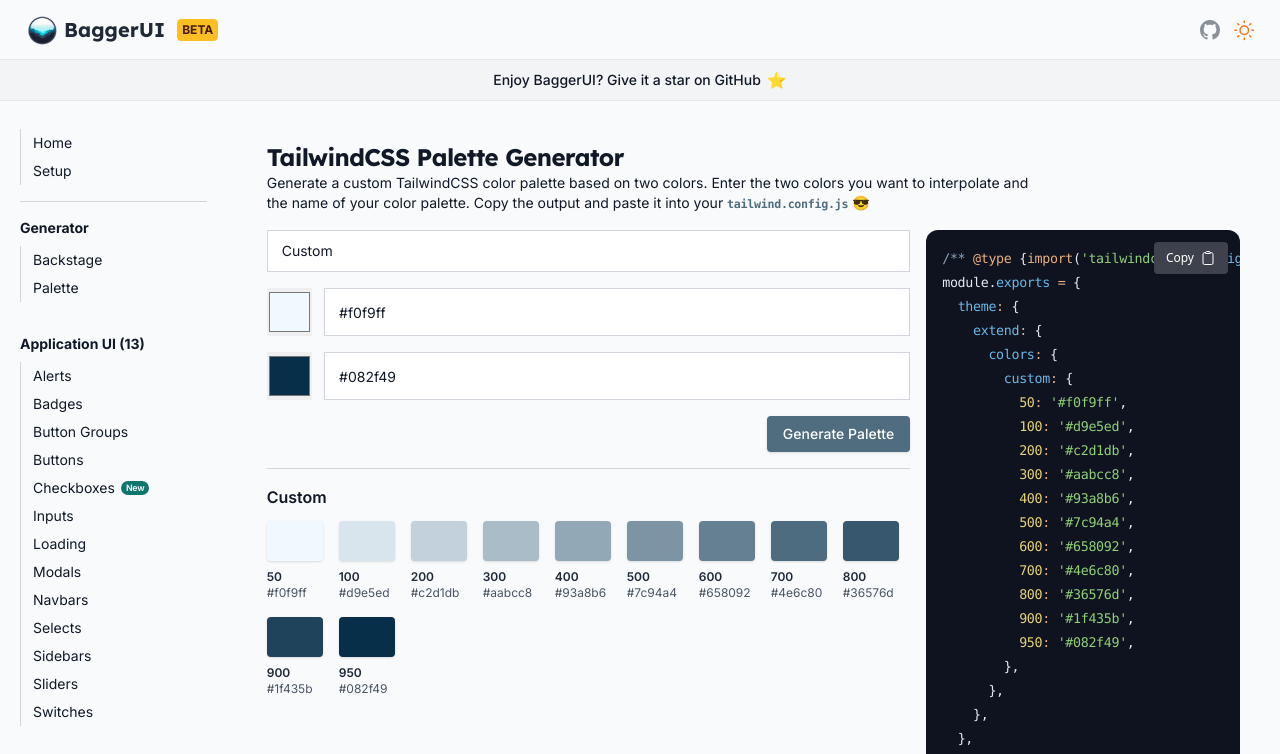
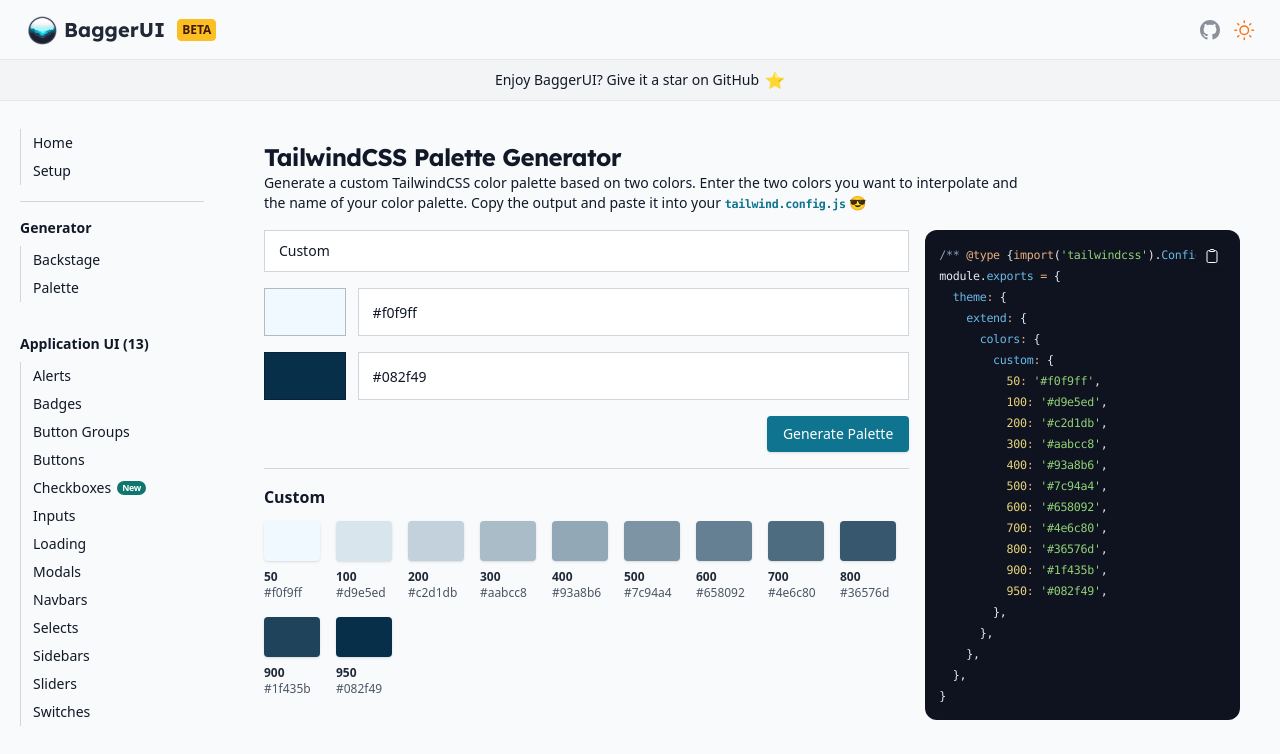
Before and after one commit to kiko-g/bagger-ui, a Next.js app: page /generator/palette in a window 1280 px wide. Shown: the top 754 px of the page. Built offline with nearby package versions, Linux system fonts and the light colour scheme.

Commit message:
add color picker to tailwind palette

```diff
--- a/src/app/generator/palette/page.tsx
+++ b/src/app/generator/palette/page.tsx
@@ -12,6 +12,7 @@
   writeTailwindPalette,
 } from '@/utils/colors'
 import { CodeShowcaseDirect } from '@/components/CodeShowcaseDirect'
+import { ColorPicker } from '@/components/common/ColorPicker'
 
 const lexend = Lexend({ subsets: ['latin'] })
 
@@ -22,8 +23,8 @@
 }
 
 export default function Generator() {
-  const [firstColor, setFirstColor] = useState<ColorHex | ''>('')
-  const [secondColor, setSecondColor] = useState<ColorHex | ''>('')
+  const [firstColor, setFirstColor] = useState<string | ''>('')
+  const [secondColor, setSecondColor] = useState<string | ''>('')
   const [tailwindPalette, setTailwindPalette] = useState<TailwindPalette>({
     name: '',
     combos: [],
@@ -39,11 +40,11 @@
 
   function generateTailwindPalette() {
     if (!firstColor || !secondColor) return
-    if (!isValidHex(firstColor) || !isValidHex(secondColor)) return
+    if (!isValidHex(firstColor as ColorHex) || !isValidHex(secondColor as ColorHex)) return
 
     setLoading(true)
 
-    const tailwindCombos = interpolateTailwindPalette(firstColor, secondColor)
+    const tailwindCombos = interpolateTailwindPalette(firstColor as ColorHex, secondColor as ColorHex)
     const tailwindConfig = writeTailwindPalette(tailwindPalette.name || 'custom', tailwindCombos)
     setTailwindPalette({
       ...tailwindPalette,
@@ -61,8 +62,8 @@
       name: 'Custom' as string,
     }
 
-    setFirstColor(trial.firstColor)
-    setSecondColor(trial.secondColor)
+    setFirstColor(trial.firstColor as string)
+    setSecondColor(trial.secondColor as string)
 
     const tailwindCombos = interpolateTailwindPalette(trial.firstColor, trial.secondColor)
     const tailwindConfig = writeTailwindPalette(trial.name, tailwindCombos)
@@ -114,7 +115,7 @@
           </p>
 
           {isLoading ? (
-            <Loading />
+            <PaletteSkeleton />
           ) : (
             <section className="mt-4 grid grid-cols-1 gap-4 lg:grid-cols-3">
               {/* Color Pickers */}
@@ -137,12 +138,7 @@
 
                 {/* First Color Picker */}
                 <div className="flex w-full items-center gap-3">
-                  <input
-                    type="color"
-                    value={firstColor}
-                    onChange={(e) => setFirstColor(e.target.value as ColorHex)}
-                    className="h-12 cursor-pointer transition hover:opacity-80"
-                  />
+                  <ColorPicker onChange={(c) => setFirstColor(c as string)} value={firstColor as string} />
                   <input
                     type="text"
                     id="firstColor"
@@ -156,12 +152,7 @@
 
                 {/* Second Color Picker */}
                 <div className="flex w-full items-center gap-3">
-                  <input
-                    type="color"
-                    value={secondColor}
-                    onChange={(e) => setSecondColor(e.target.value as ColorHex)}
-                    className="h-12 cursor-pointer transition hover:opacity-80"
-                  />
+                  <ColorPicker onChange={(c) => setSecondColor(c as string)} value={secondColor as string} />
                   <input
                     type="text"
                     id="secondColor"
@@ -249,7 +240,10 @@
                   <CodeShowcaseDirect
                     language="js"
                     code={tailwindPalette.config.trim()}
-                    options={{ maxHeight: '600px' }}
+                    options={{
+                      maxHeight: '100%',
+                      fontSize: '14px',
+                    }}
                   ></CodeShowcaseDirect>
                 </div>
               )}
@@ -261,7 +255,7 @@
   )
 }
 
-function Loading() {
+function PaletteSkeleton() {
   return (
     <div className="mt-4 grid h-full grid-cols-1 gap-4 lg:grid-cols-3">
       <div className="col-span-1 flex flex-col items-end gap-4 lg:col-span-2">
@@ -270,9 +264,9 @@
         <div className="h-12 w-full animate-pulse rounded bg-gray-300 dark:bg-black/40"></div>
         <div className="mt-1 h-10 w-32 animate-pulse rounded bg-gray-300 dark:bg-black/40"></div>
 
-        <div className="flex flex-wrap items-center gap-2">
-          {Array.from({ length: 18 }).map((_, index) => (
-            <div key={index} className="h-10 w-14 animate-pulse rounded bg-gray-300 dark:bg-black/40"></div>
+        <div className="grid w-full grid-cols-10 gap-2">
+          {Array.from({ length: 10 }).map((_, index) => (
+            <div key={index} className="h-10 w-full animate-pulse rounded bg-gray-300 dark:bg-black/40"></div>
           ))}
         </div>
       </div>
--- a/src/app/layout.tsx
+++ b/src/app/layout.tsx
@@ -66,16 +66,14 @@
   children: React.ReactNode
 }>) {
   return (
-    <>
     <html lang="en" suppressHydrationWarning>
       <head />
-        <body className={clsx('bg-background min-h-screen font-sans antialiased', fontSans.variable)}>
+      <body className={clsx('bg-background min-h-screen antialiased', fontSans.variable)}>
         <Providers>
           <Analytics />
           {children}
         </Providers>
       </body>
     </html>
-    </>
   )
 }
--- a/src/components/CodeShowcaseDirect.tsx
+++ b/src/components/CodeShowcaseDirect.tsx
@@ -6,6 +6,7 @@
 import { Prism as SyntaxHighlighter } from 'react-syntax-highlighter'
 import { coldarkDark } from 'react-syntax-highlighter/dist/cjs/styles/prism'
 import { Inter_Tight } from 'next/font/google'
+import { fontMono } from '@/lib/fonts'
 
 const inter = Inter_Tight({ subsets: ['latin'] })
 
@@ -17,9 +18,9 @@
 
 export function CodeShowcaseDirect({ code, language, options }: Props) {
   return (
-    <div className={clsx(inter.className, 'group relative mb-4 max-w-7xl overflow-auto rounded-xl')}>
+    <div className={clsx(fontMono.variable, 'group relative mb-4 max-w-7xl overflow-auto rounded-xl')}>
       {/* Controls */}
-      <div className="absolute right-3 top-3 z-20 flex items-center justify-end gap-2 font-sans">
+      <div className="absolute right-3 top-3 z-20 flex items-center justify-end gap-2">
         {code === '' ? null : <CopyCodeButton text={code} />}
       </div>
 
@@ -28,9 +29,10 @@
         style={coldarkDark}
         customStyle={{
           backgroundColor: '#0e131f',
-          borderRadius: '0',
+          borderRadius: options?.borderRadius || '0',
           maxHeight: options?.maxHeight || '200px',
-          margin: '0',
+          margin: options?.margin || '0',
+          ...options,
         }}
       >
         {code}
@@ -57,13 +59,10 @@
       onClick={copyToClipboard}
       disabled={isCopied}
       className={clsx(
-        'flex items-center justify-start gap-1.5 rounded px-3 py-2 text-xs shadow-sm transition disabled:cursor-not-allowed',
-        isCopied
-          ? 'bg-teal-600 text-white'
-          : 'bg-[#3e424c] text-white hover:bg-blue-600/80 hover:text-white dark:bg-white/10 dark:hover:bg-blue-500/60',
+        'flex items-center justify-start gap-1.5 rounded bg-[#0e131f] px-2 py-1.5 text-xs text-white shadow-sm transition disabled:cursor-not-allowed',
+        isCopied ? '' : 'hover:bg-gray-700',
       )}
     >
-      <span className="hidden xl:flex">{isCopied ? 'Copied' : 'Copy'}</span>
       {isCopied ? <CheckIcon className="h-4 w-4" /> : <ClipboardIcon className="h-4 w-4" />}
     </button>
   )
--- a/src/components/CodeShowcaseFromAPI.tsx
+++ b/src/components/CodeShowcaseFromAPI.tsx
@@ -45,7 +45,7 @@
   ) : (
     <div className={clsx(inter.className, 'group relative max-w-7xl overflow-auto rounded-xl')}>
       {/* Controls */}
-      <div className="absolute right-4 top-4 flex items-center justify-end gap-2 font-sans">
+      <div className="absolute right-4 top-4 flex items-center justify-end gap-2">
         {code === '' ? null : <CopyCodeButton text={code} />}
       </div>
 
--- a/src/components/Layout.tsx
+++ b/src/components/Layout.tsx
@@ -8,8 +8,6 @@
 import { Sidebar } from './layout/Sidebar'
 import { QuickNavSidebar } from './layout/QuickNavSidebar'
 import { SupportBanner } from './layout/SupportBanner'
-
-const inter = Inter({ subsets: ['latin'] })
 
 type Props = {
   children: React.ReactNode
@@ -22,7 +20,7 @@
   return (
     <>
       <Seo title={location} />
-      <main className={clsx(inter.className, 'mx-auto flex min-h-screen max-w-[100vw] flex-col')}>
+      <main className={clsx('mx-auto flex min-h-screen max-w-[100vw] flex-col')}>
         <Header />
         <SupportBanner />
         <div className="flex flex-1 pb-4">
--- a/src/components/common/ColorPicker.tsx
+++ b/src/components/common/ColorPicker.tsx
@@ -1,9 +1,8 @@
 'use client'
 
-import { forwardRef, useMemo, useState } from 'react'
+import { useMemo, useState } from 'react'
 import { HexColorPicker } from 'react-colorful'
 import { cn } from '@/lib/utils'
-import { useForwardedRef } from '@/lib/use-forwarded-ref'
 import type { ButtonProps } from '@/components/ui/button'
 import { Button } from '@/components/ui/button'
 import { Popover, PopoverContent, PopoverTrigger } from '@/components/ui/popover'
@@ -15,8 +14,7 @@
   onBlur?: () => void
 }
 
-export function ColorPicker<T extends HTMLInputElement>(
-  {
+export function ColorPicker<T extends HTMLInputElement>({
   disabled,
   value,
   onChange,
@@ -24,10 +22,7 @@
   name,
   className,
   ...props
-  }: Omit<ButtonProps, 'value' | 'onChange' | 'onBlur'> & ColorPickerProps,
-  forwardedRef: React.ForwardedRef<T>,
-) {
-  const ref = useForwardedRef(forwardedRef)
+}: Omit<ButtonProps, 'value' | 'onChange' | 'onBlur'> & ColorPickerProps) {
   const [open, setOpen] = useState(false)
 
   const parsedValue = useMemo(() => {
@@ -39,7 +34,7 @@
       <PopoverTrigger asChild disabled={disabled} onBlur={onBlur}>
         <Button
           {...props}
-          className={cn('block', className)}
+          className={cn('block h-12 w-24 cursor-pointer rounded-none transition hover:opacity-80', className)}
           name={name}
           onClick={() => {
             setOpen(true)
@@ -47,6 +42,7 @@
           size="icon"
           style={{
             backgroundColor: parsedValue,
+            border: '1px solid #00000040',
           }}
           variant="outline"
         >
@@ -54,14 +50,20 @@
         </Button>
       </PopoverTrigger>
       <PopoverContent className="w-full">
-        <HexColorPicker color={parsedValue} onChange={onChange} />
+        <HexColorPicker
+          color={parsedValue}
+          onChange={onChange}
+          style={{
+            width: '100% !important',
+          }}
+        />
         <Input
           maxLength={7}
           onChange={(e) => {
             onChange(e?.currentTarget?.value)
           }}
-          ref={ref}
           value={parsedValue}
+          className="mt-3 rounded-none border border-gray-300 bg-white px-2 py-2 text-xs font-normal transition placeholder:font-light placeholder:text-gray-400 hover:border-primary/80 hover:bg-primary/5 focus:border-primary focus:accent-primary focus:outline-none focus:ring-0 focus:ring-primary focus:ring-offset-0 dark:border-gray-200/10 dark:bg-gray-100/5 dark:placeholder:text-gray-400 dark:hover:border-primary/70 dark:hover:bg-primary/5 dark:focus:border-primary/80 dark:focus:ring-0 dark:focus:ring-primary lg:px-3.5 lg:text-sm"
         />
       </PopoverContent>
     </Popover>
--- a/src/components/ecommerce/product-cards/ProductCardsSimple.tsx
+++ b/src/components/ecommerce/product-cards/ProductCardsSimple.tsx
@@ -60,6 +60,8 @@
           alt="Product A1"
           width={800}
           height={800}
+          placeholder="blur"
+          blurDataURL={product.info.image}
           className={clsx('block w-full transition-all hover:scale-110', product.info.soldOut ? 'sold-out' : '')}
           src={product.info.image}
         />
--- a/tailwind.config.ts
+++ b/tailwind.config.ts
@@ -11,25 +11,25 @@
     extend: {
       fontSize: {
         '2xs': '0.625rem',
-  			'3xs': '0.55rem'
+        '3xs': '0.55rem',
       },
       colors: {
         slate: {
-  				'150': '#eaeef4'
+          '150': '#eaeef4',
         },
         primary: {
-  				'50': '#f8faff',
-  				'100': '#e0e6f1',
-  				'200': '#c8d1dd',
-  				'300': '#b0bdcc',
-  				'400': '#98a9ba',
-  				'500': '#8095a9',
-  				'600': '#688097',
-  				'700': '#506c85',
-  				'800': '#385873',
-  				'900': '#204362',
-  				'950': '#082f4f',
-  				DEFAULT: '#506c7f'
+          50: '#f8faff',
+          100: '#cffafe',
+          200: '#a5f3fc',
+          300: '#67e8f9',
+          400: '#22d3ee',
+          500: '#06b6d4',
+          600: '#0891b2',
+          700: '#0e7490',
+          800: '#155e75',
+          900: '#164e63',
+          950: '#083344',
+          DEFAULT: '#0e7490',
         },
         secondary: {
           '50': '#f0f9ff',
@@ -43,21 +43,21 @@
           '800': '#5a7491',
           '900': '#486484',
           '950': '#355376',
-  				DEFAULT: '#6d859f'
-  			}
+          DEFAULT: '#6d859f',
+        },
       },
       borderRadius: {
         lg: 'var(--radius)',
         md: 'calc(var(--radius) - 2px)',
-  			sm: 'calc(var(--radius) - 4px)'
-  		}
-  	}
+        sm: 'calc(var(--radius) - 4px)',
+      },
+    },
   },
   plugins: [
     require('tailwind-scrollbar'), // npm i --save-dev tailwind-scrollbar
     require('@tailwindcss/forms'), // npm i --save-dev @tailwindcss/forms
     require('@tailwindcss/typography'), // npm i --save-dev @tailwindcss/typography
-      require("tailwindcss-animate")
+    require('tailwindcss-animate'),
   ],
 }
 export default config
```
Also changed, not shown: next.config.mjs (+12 -1 lines), src/app/page.tsx (+1 -1 lines), src/lib/use-forwarded-ref.tsx (deleted, +0 -17 lines). Lines whose indentation alone changed are shown as unchanged.
